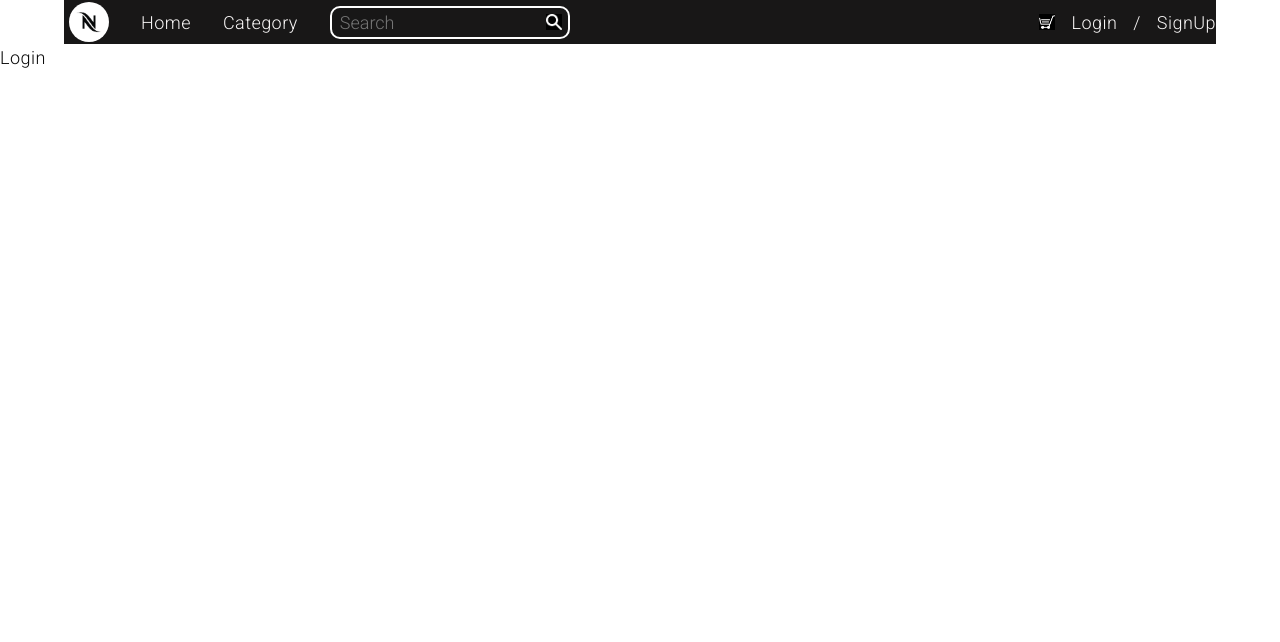
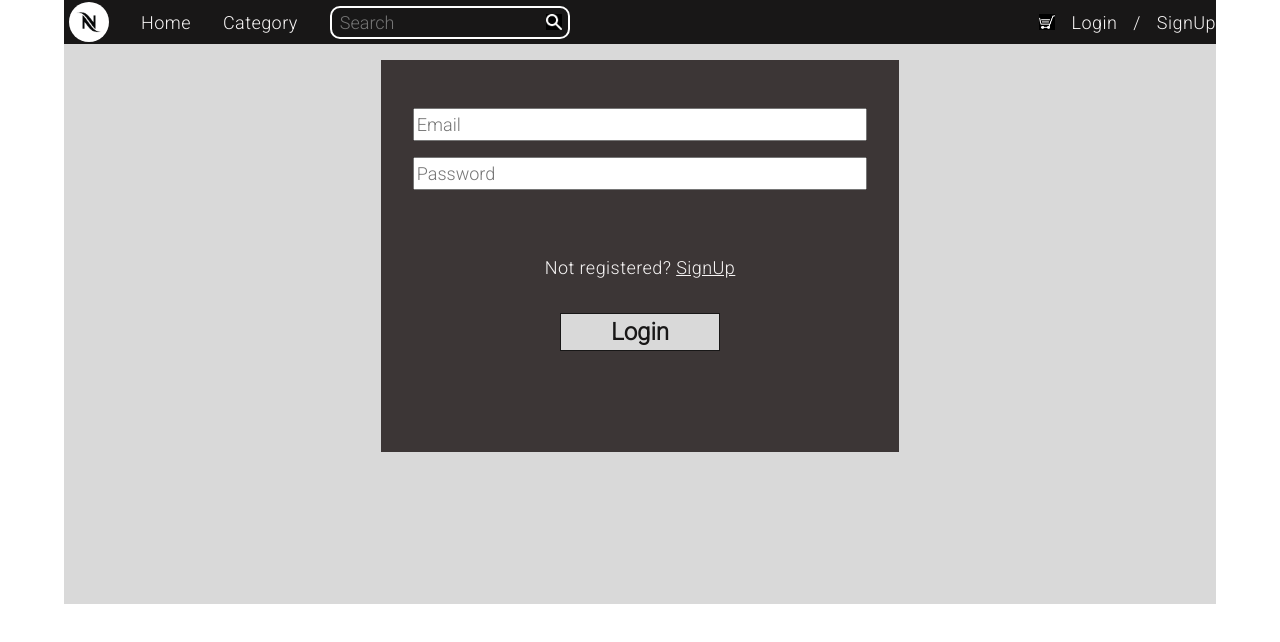
Before and after one commit to su-de-sh/sudesh-N-MARS-ecom, a React app: page /login in a window 1280 px wide. Built offline with nearby package versions, Linux system fonts and the light colour scheme; no server answers.

Commit message:
feat: add login forntend page

```diff
--- a/client/assets/styles/scss/utility/_region.scss
+++ b/client/assets/styles/scss/utility/_region.scss
@@ -23,3 +23,10 @@
 .margin-sm * {margin: 1rem 0 1rem 0;}
 
 .width-md * {width: 100%;}
+
+.margin-top{
+&-sm{margin-top: 2rem;}
+}
+.margin-top{
+&-md{margin-top: 4rem;}
+}
--- a/client/components/Login.js
+++ b/client/components/Login.js
@@ -1,7 +1,23 @@
 import React from "react";
+import { Link } from "react-router-dom";
 
 const Login = () => {
-  return <div>Login</div>;
+  return (
+    <div>
+      <div className="wrapper container">
+        <div className="margin-sm  width-md container-md">
+          <form className="width-md text-center" action="">
+            <input type="email" placeholder="Email" />
+            <input type="password" placeholder="Password" />
+            <p className="text-white margin-top-md">
+              Not registered? <Link to="/signup">SignUp</Link>
+            </p>
+            <button className="primary-button ">Login</button>
+          </form>
+        </div>
+      </div>
+    </div>
+  );
 };
 
 export default Login;
```
